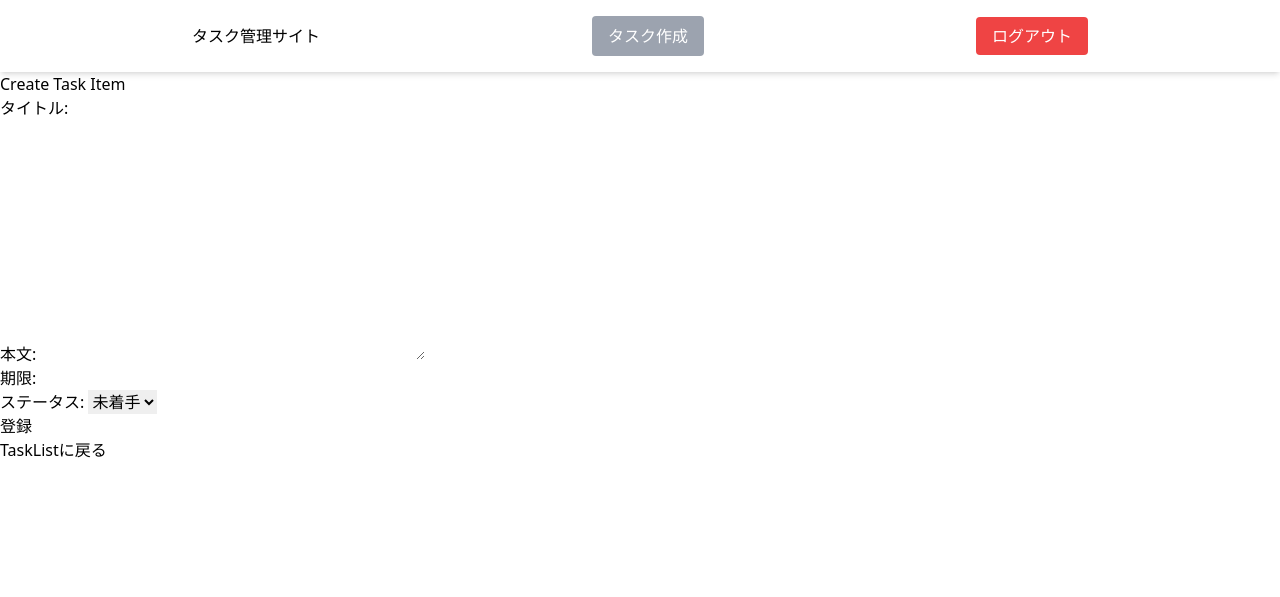
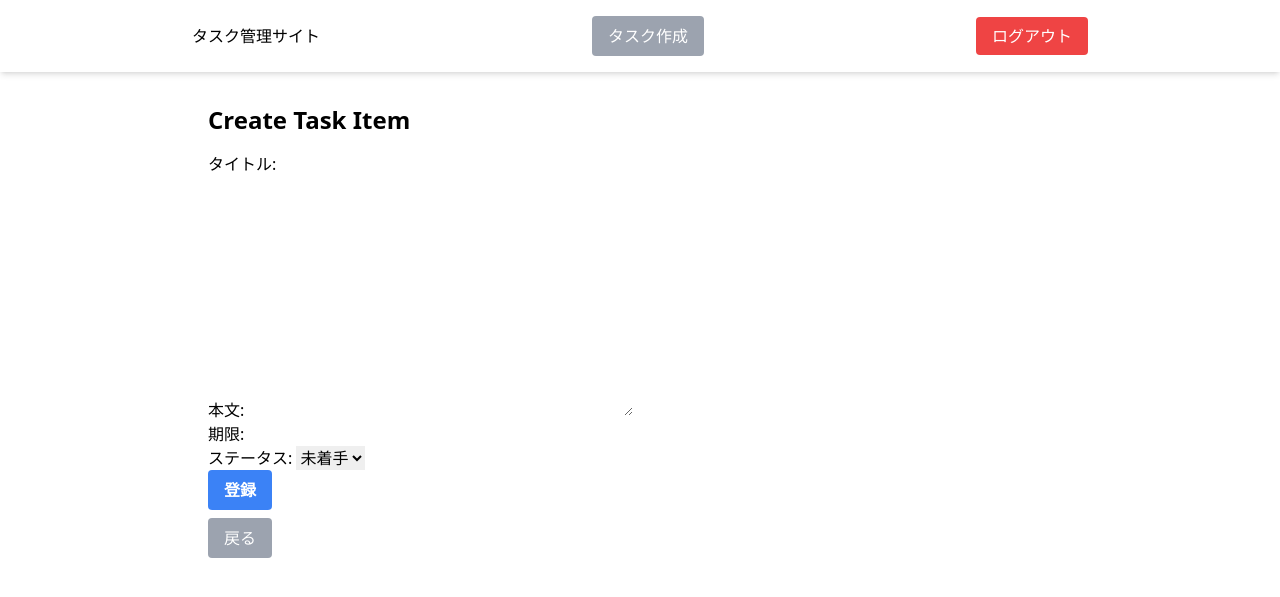
Before and after one commit to nibuno/djangoTaskApp, a Django app: page /task/create/ in a window 1280 px wide. Shown: the top 597 px of the page. Run offline with Django 4.2, Linux system fonts and the light colour scheme; the visitor is signed in with stand-in values (Sample User, id 1); some libraries are stand-ins or nearby versions.

Commit message:
タスク作成画面のレイアウト調整

```diff
--- a/mysite/tasks/templates/task/task_create.html
+++ b/mysite/tasks/templates/task/task_create.html
@@ -2,11 +2,19 @@
 
 {% block title %}Task作成{% endblock %}
 {% block content %}
-    <h1>Create Task Item</h1>
+<div class="max-w-4xl mx-auto px-4 py-8">
+    <h1 class="text-2xl font-bold mb-4">Create Task Item</h1>
     <form method="post">
         {% csrf_token %}
+        {# FIXME: form.as_p からの脱却（CSS調整）  #}
         {{ form.as_p }}
-        <button type="submit">登録</button>
+        <button type="submit" class="bg-blue-500 hover:bg-blue-700 text-white font-bold py-2 px-4 rounded">
+            登録
+        </button>
     </form>
-    <a href="{% url 'task_list' %}">TaskListに戻る</a>
+    <button class="bg-gray-400 text-white rounded hover:bg-gray-700 transition duration-300 ease-in-out py-2 px-4 mt-2" >
+        <a href="{% url 'task_list' %}">戻る</a>
+    </button>
+
+</div>
 {% endblock %}
```
